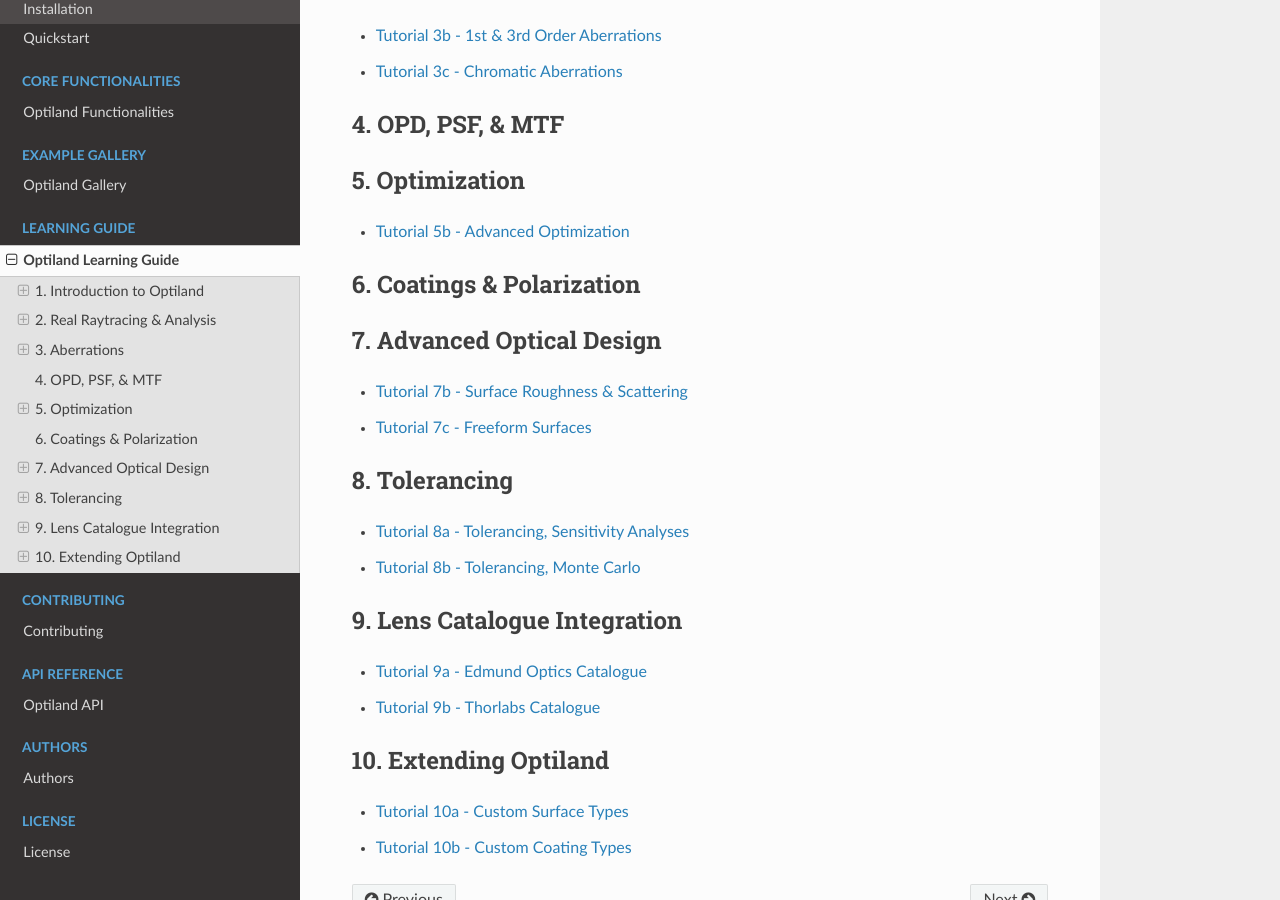
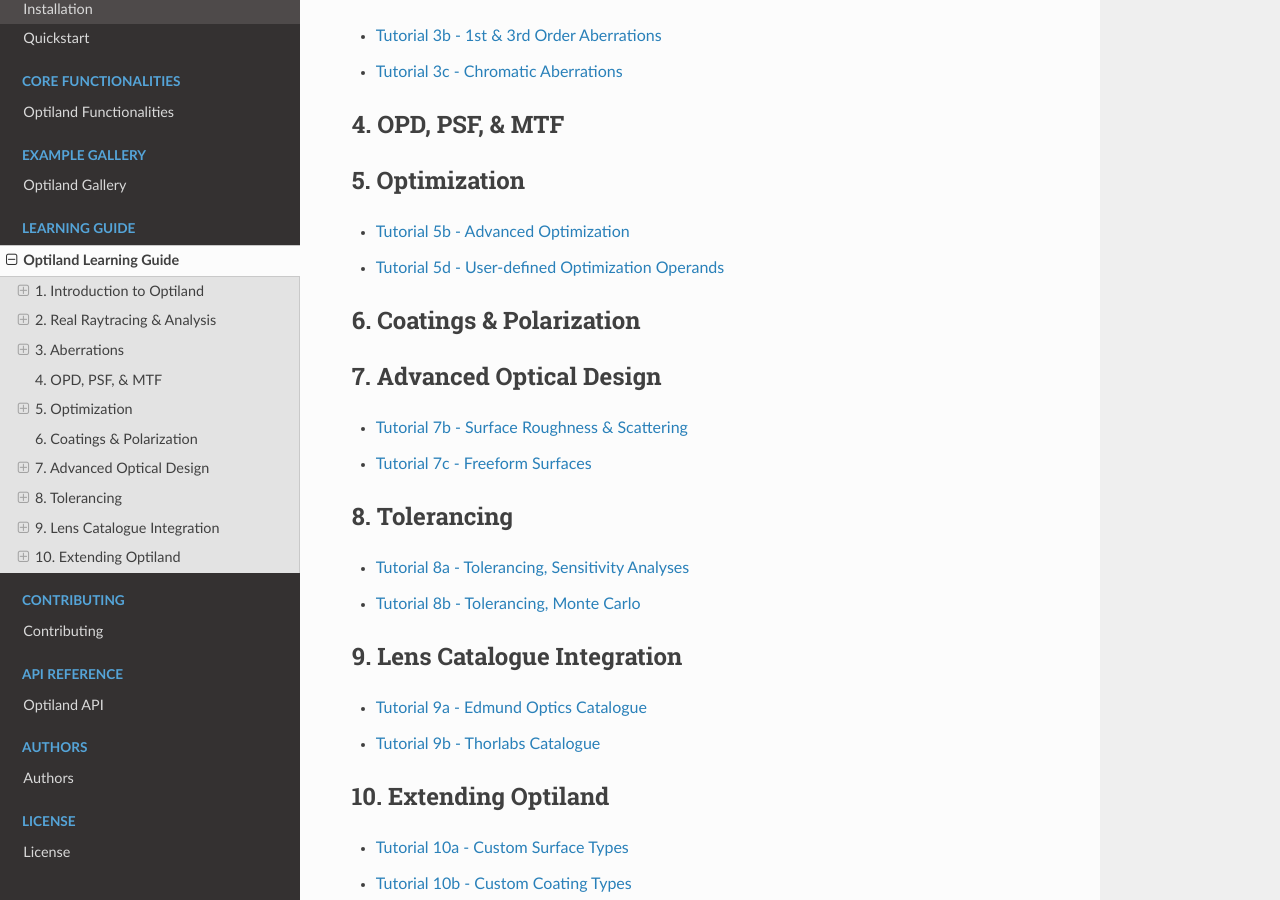
Before and after one commit to HarrisonKramer/optiland, a Sphinx documentation site: the page built from docs/learning_guide.rst, in a window 1280 px wide and 900 px high, scrolled down 652 px. Built offline with Sphinx 7.4.7 and the Read the Docs theme 3.1.0, drawn with Linux system fonts in a browser that asks for light colours; pages that are not in the unit, such as notebooks, are missing from menus.

Commit message:
docs: add reference to Tutorial 5d for user-defined optimization

```diff
--- a/docs/learning_guide.rst
+++ b/docs/learning_guide.rst
@@ -59,6 +59,7 @@
     examples/Tutorial_5a_Simple_Optimization
     examples/Tutorial_5b_Advanced_Optimization
     examples/Tutorial_5c_Optimization_Case_Study
+    examples/Tutorial_5d_User_Defined_Optimization
 
 
 6. Coatings & Polarization
```
